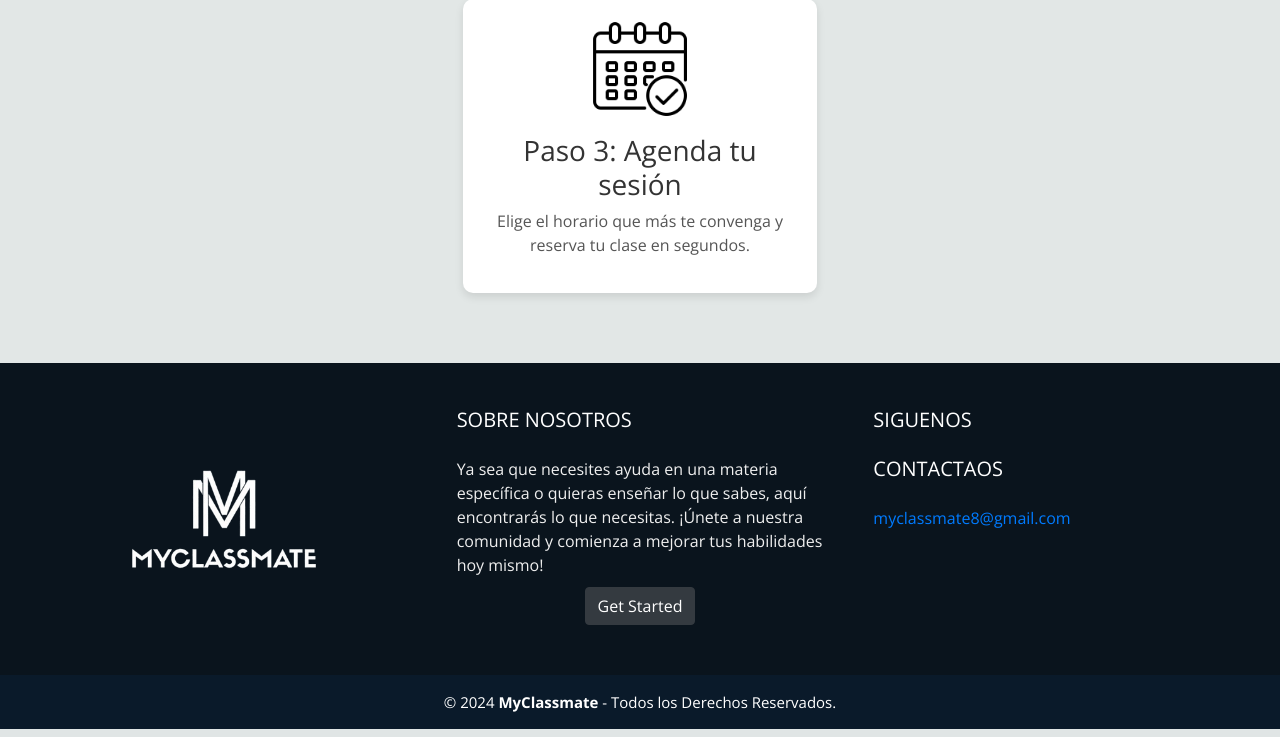
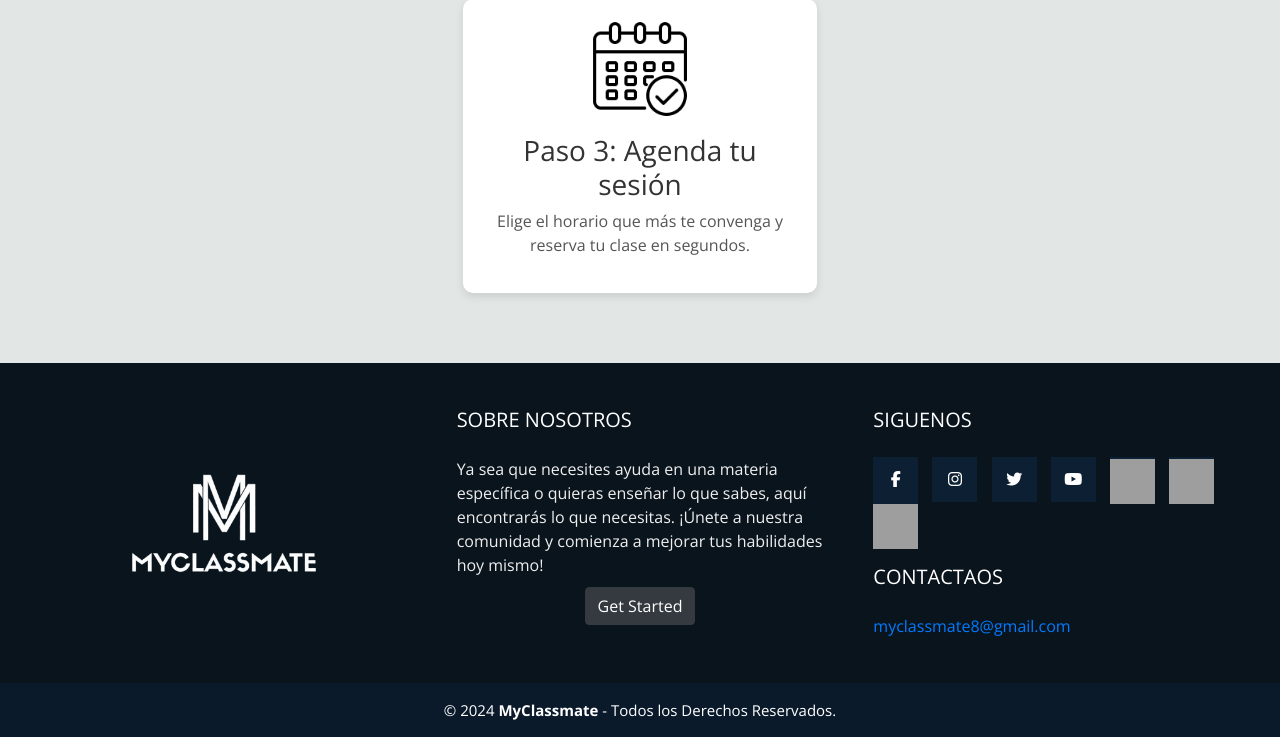
Before and after one commit to ChinitoPacas31/My-classmate, a Flask app: page / in a window 1280 px wide. Shown: the part 1893-2630 px from the top of the page. Run offline with Flask 3, Linux system fonts and the light colour scheme; data comes from the database, SQL or seed files in the repository; data that the repository does not hold is empty; some libraries are stand-ins or nearby versions; grey boxes are pictures that could not be loaded.

Commit message:
amen
amen

```diff
--- a/templates/index.html
+++ b/templates/index.html
@@ -554,7 +554,19 @@
         <div class="box">
             <h2>SIGUENOS</h2>
             <div class="red-social">
-
+              <a href="https://www.facebook.com/profile.php?id=61569048146635" class="fa fa-facebook"></a>
+              <a href="https://www.instagram.com/my_classmate_learn?igsh=dHB6MTcxa2M4M3Fi" class="fa fa-instagram"></a>
+              <a href="https://x.com/my_classmatee" class="fa fa-twitter"></a>
+                <a href="" class="fa fa-youtube"></a>
+              <a href="https://facebook.com" target="_blank">
+                <img src="../static/images/facebook-icon.png" alt="Facebook" style="width: 45px; height: 45px;">
+            </a>
+            <a href="https://twitter.com" target="_blank">
+                <img src="../static/images/twitter-icon.png" alt="Twitter" style="width: 45px; height: 45px;">
+            </a>
+            <a href="https://instagram.com" target="_blank">
+                <img src="../static/images/instagram-icon.png" alt="Instagram" style="width: 45px; height: 45px;">
+            </a>
             </div>
             <div class="box" style="margin-top: 18px;">
             <h2>CONTACTAOS</h2>
```
